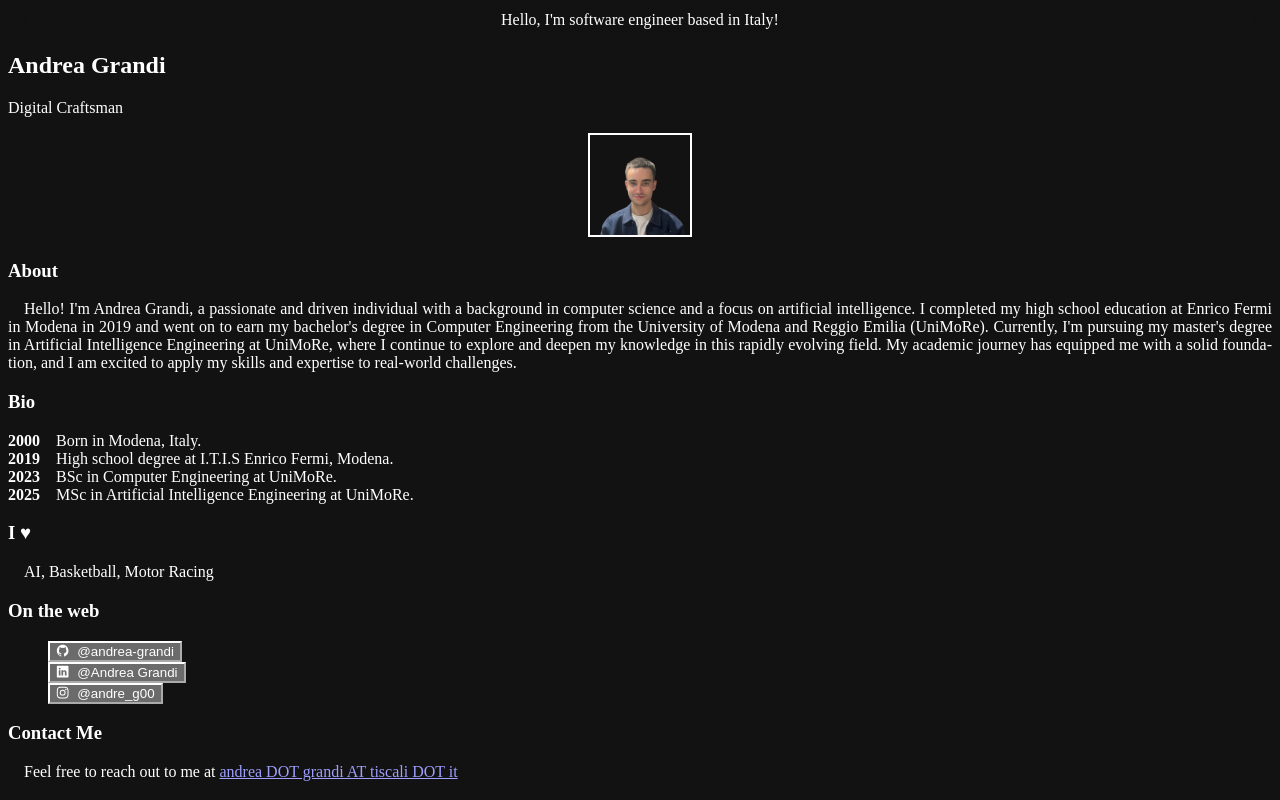
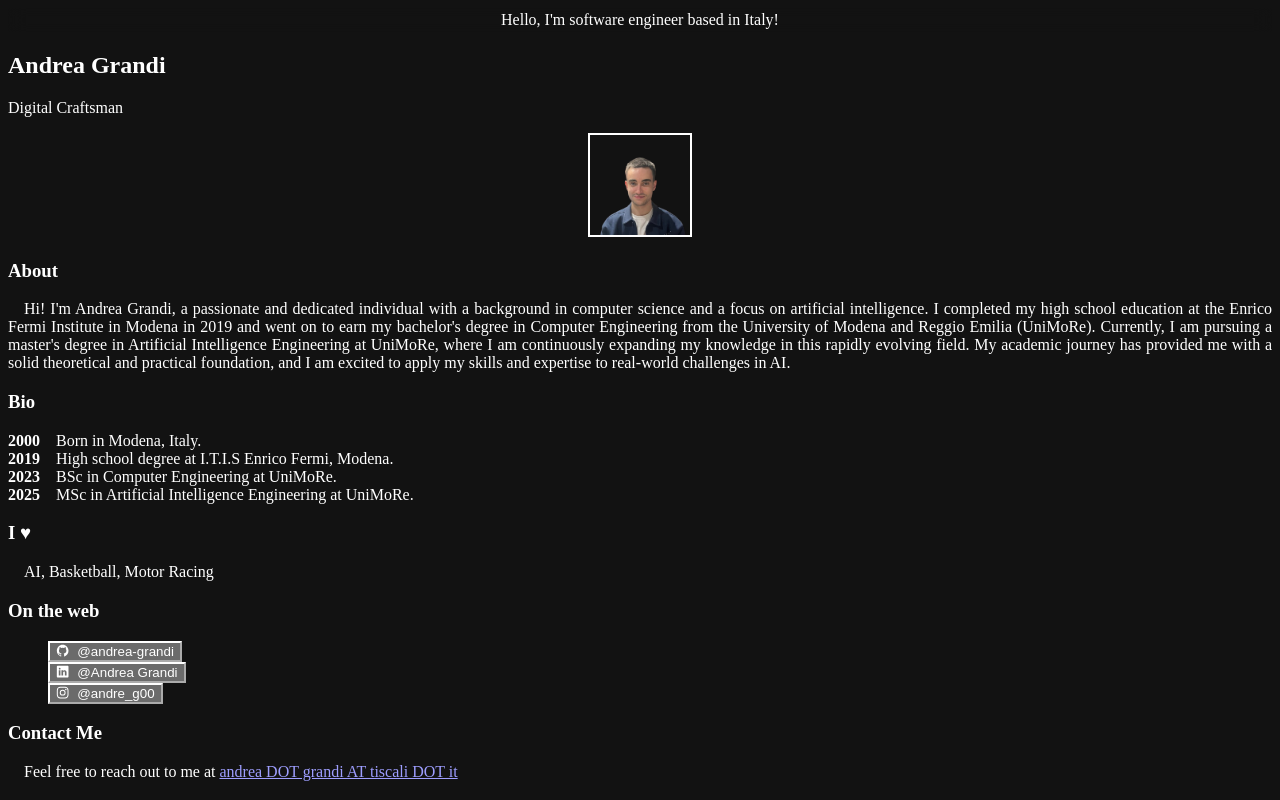
Before and after one commit to andrea-grandi/andreagrandiwebsite, a Next.js app: page / in a window 1280 px wide. Built offline with nearby package versions, Linux system fonts and the light colour scheme.

Commit message:
update bio

```diff
--- a/pages/index.js
+++ b/pages/index.js
@@ -77,9 +77,7 @@ const Home = () => (
           About
         </Heading>
         <Paragraph>
-        Hello! I&apos;m Andrea Grandi, a passionate and driven individual with a background in computer science and a focus on artificial intelligence. I completed my high school education at Enrico Fermi in Modena in 2019 and went on to earn my bachelor's degree in Computer Engineering from the University of Modena and Reggio Emilia (UniMoRe).
-
-        Currently, I&apos;m pursuing my master's degree in Artificial Intelligence Engineering at UniMoRe, where I continue to explore and deepen my knowledge in this rapidly evolving field. My academic journey has equipped me with a solid foundation, and I am excited to apply my skills and expertise to real-world challenges.
+        Hi! I&apos;m Andrea Grandi, a passionate and dedicated individual with a background in computer science and a focus on artificial intelligence. I completed my high school education at the Enrico Fermi Institute in Modena in 2019 and went on to earn my bachelor's degree in Computer Engineering from the University of Modena and Reggio Emilia (UniMoRe). Currently, I am pursuing a master's degree in Artificial Intelligence Engineering at UniMoRe, where I am continuously expanding my knowledge in this rapidly evolving field. My academic journey has provided me with a solid theoretical and practical foundation, and I am excited to apply my skills and expertise to real-world challenges in AI.
         </Paragraph>
       </Section>
 
```
